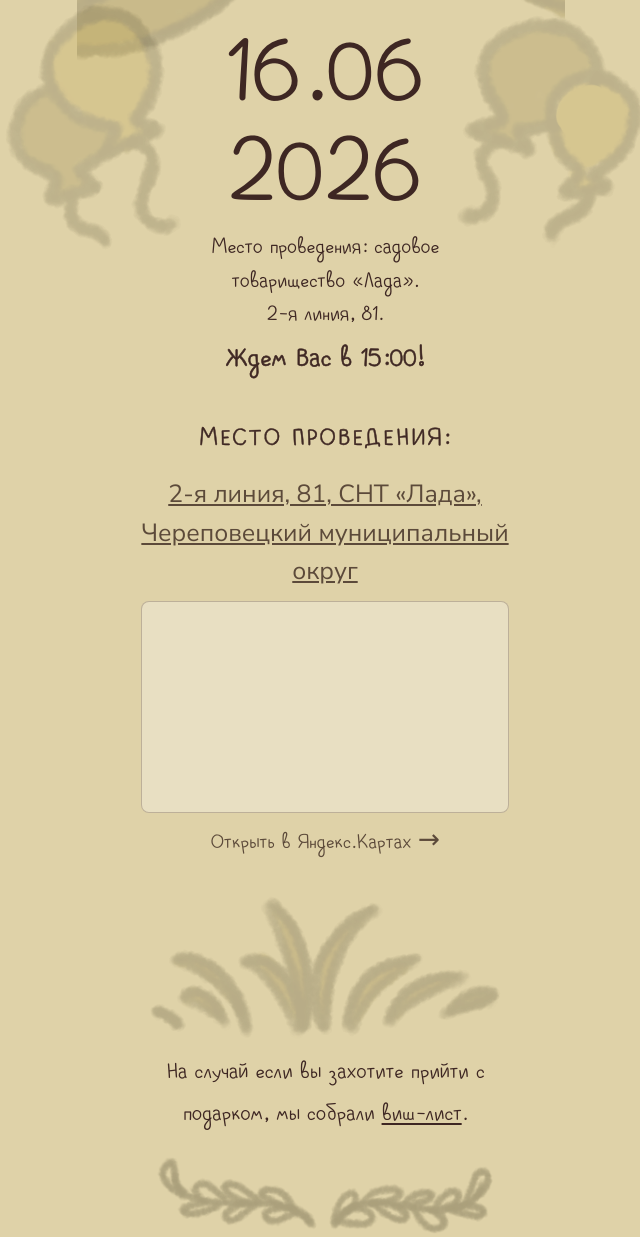
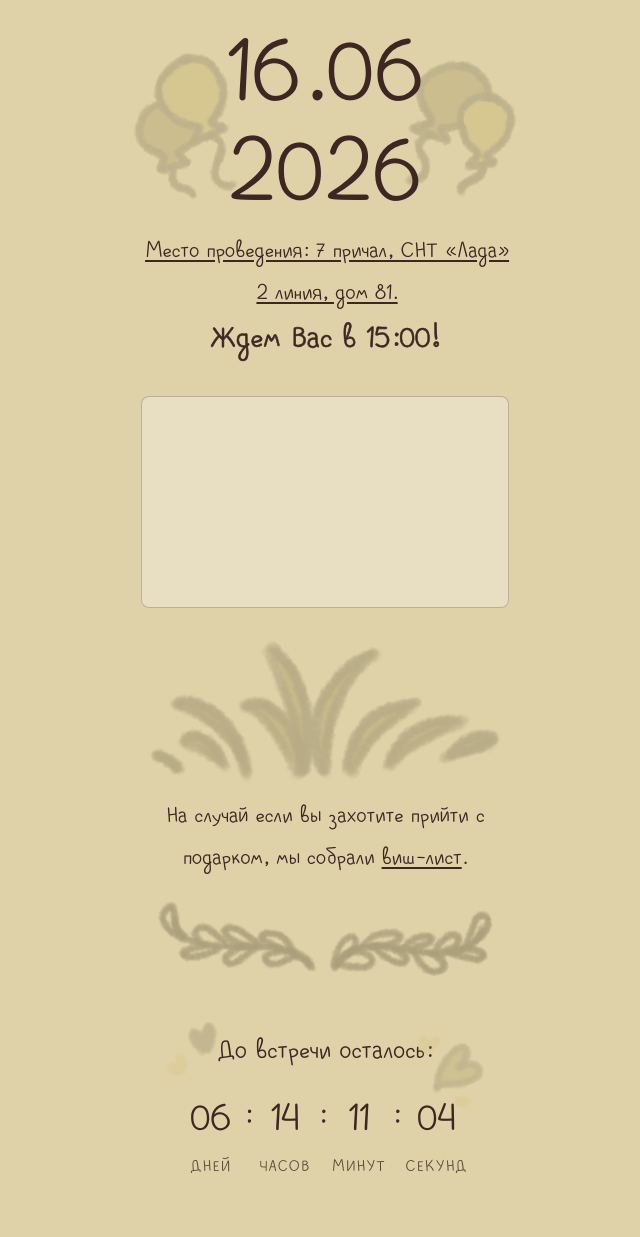
Before and after one commit to Feym4n/gender-party, a plain HTML site: page index.html in a window 1280 px wide. Shown: the part 577-1814 px from the top of the page, without its empty margins (315-955 px from the left). Drawn offline with Linux system fonts and the light colour scheme.

Commit message:
Доработать вёрстку: адрес, таймер и декор по краям экрана.
Ссылка на карту в блоке даты, фиксированные шарики и листья, увеличенный таймер.

```diff
--- a/index.html
+++ b/index.html
@@ -54,22 +54,19 @@
             <span class="date-block__date-line">2026</span>
           </p>
         </div>
-        <div class="date-block__venue">
-          <p class="text-handwritten date-block__venue-line">Место проведения: садовое</p>
-          <p class="text-handwritten date-block__venue-line">товарищество «Лада».</p>
-          <p class="text-handwritten date-block__venue-line">2-я линия, 81.</p>
-        </div>
-        <p class="text-handwritten date-block__time">Ждем Вас в 15:00!</p>
+        <p class="text-handwritten date-block__venue">
+          <a
+            href="https://yandex.ru/maps/?ll=37.996123%2C59.172317&amp;mode=whatshere&amp;whatshere%5Bpoint%5D=37.996123%2C59.172317&amp;whatshere%5Bzoom%5D=18.5741&amp;z=18"
+            class="date-block__venue-link"
+            target="_blank"
+            rel="noopener noreferrer"
+          ><span class="date-block__venue-line1">Место проведения: 7 причал, СНТ «Лада»</span><span class="date-block__venue-line2">2 линия, дом 81.</span></a>
+          <span class="date-block__time">Ждем Вас в 15:00!</span>
+        </p>
       </div>
     </section>
 
     <section class="section section--map">
-      <h2 class="section__heading section__heading--venue">Место проведения:</h2>
-      <p class="map__address">
-        <a href="https://yandex.ru/maps?whatshere%5Bpoint%5D=37.996123%2C59.172317&whatshere%5Bzoom%5D=18.5741&ll=37.99612299998179%2C59.17231699930221&z=18.5741" target="_blank" rel="noopener noreferrer">
-          2-я линия, 81, СНТ «Лада», Череповецкий муниципальный округ
-        </a>
-      </p>
       <div class="map__embed">
         <iframe
           src="https://yandex.ru/map-widget/v1/?ll=37.996123%2C59.172317&z=18&pt=37.996123%2C59.172317"
@@ -79,11 +76,6 @@
           referrerpolicy="no-referrer-when-downgrade"
         ></iframe>
       </div>
-      <p class="map__link">
-        <a href="https://yandex.ru/maps?whatshere%5Bpoint%5D=37.996123%2C59.172317&whatshere%5Bzoom%5D=18.5741&ll=37.99612299998179%2C59.17231699930221&z=18.5741" target="_blank" rel="noopener noreferrer">
-          Открыть в Яндекс.Картах →
-        </a>
-      </p>
     </section>
 
     <section class="section section--wishlist">
--- a/styles.css
+++ b/styles.css
@@ -75,20 +75,22 @@ a {
 
 .site-deco--leaves-left {
   top: 14.5rem;
-  left: max(0px, calc(var(--content-edge) - 3rem));
-  width: clamp(9rem, calc(var(--content-edge) + 7rem), 13.5rem);
+  left: 0;
+  width: 11rem;
 }
 
 .site-deco--leaves-right {
   top: 19rem;
-  right: max(0px, calc(var(--content-edge) - 2.5rem));
-  width: clamp(8.5rem, calc(var(--content-edge) + 6.5rem), 12.5rem);
+  right: 0;
+  left: auto;
+  width: 10rem;
 }
 
 .site-deco--vine-top {
   top: 0;
   left: 50%;
-  width: 100vw;
+  width: 18rem;
+  max-width: 92vw;
   transform: translateX(-50%) translateY(-10%);
   z-index: 1;
   line-height: 0;
@@ -239,6 +241,7 @@ a {
 }
 
 .section--map {
+  margin-top: -0.15rem;
   margin-bottom: 2rem;
 }
 
@@ -261,13 +264,6 @@ a {
   text-align: center;
   margin: 0 0 0.65rem;
   color: var(--text);
-}
-
-.section__heading--venue {
-  font-size: calc(1.5rem + var(--font-extra));
-  letter-spacing: 0.05em;
-  -webkit-text-stroke: 0.45px currentColor;
-  paint-order: stroke fill;
 }
 
 .section__heading--handwritten {
@@ -333,8 +329,9 @@ a {
   position: absolute;
   left: 50%;
   top: 50%;
-  width: clamp(22rem, 100vw, 40rem);
-  max-width: none;
+  width: 24rem;
+  max-width: calc(100vw - 0.5rem);
+  height: auto;
   transform: translate(-50%, -50%);
   opacity: 0.85;
   z-index: 0;
@@ -364,38 +361,38 @@ a {
 }
 
 .date-block__venue {
-  max-width: 22rem;
   margin: 0.15rem auto 0.45rem;
+  padding: 0 0.25rem;
 }
 
-.date-block__venue-line {
-  font-size: calc(1.22rem + var(--font-extra));
-  font-weight: 400;
-  line-height: 1.22;
-  margin: 0;
+.date-block__venue-link {
+  display: inline-block;
+  color: inherit;
+  font-size: inherit;
+  font-weight: inherit;
+  line-height: inherit;
+  text-decoration: underline;
+  text-underline-offset: 3px;
   -webkit-text-stroke: 0;
 }
 
+.date-block__venue-line1,
+.date-block__venue-line2 {
+  display: block;
+  white-space: nowrap;
+}
+
+.date-block__venue-link:hover {
+  color: var(--text-muted);
+}
+
 .date-block__time {
-  font-size: calc(1.68rem + var(--font-extra));
+  display: block;
+  margin-top: 0.08rem;
+  font-size: calc(1.68rem + var(--font-extra) + 4pt);
   line-height: 1.15;
-  margin: 0.15rem 0 0;
   -webkit-text-stroke: 0.55px currentColor;
   paint-order: stroke fill;
-}
-
-.map__address {
-  text-align: center;
-  margin: 0 0 0.65rem;
-  font-family: var(--font-sans);
-  font-size: calc(1.05rem + var(--font-extra));
-}
-
-.map__address a {
-  font-family: var(--font-sans);
-  color: var(--text-muted);
-  text-decoration: underline;
-  text-underline-offset: 2px;
 }
 
 .map__embed {
@@ -410,21 +407,6 @@ a {
   width: 100%;
   height: 210px;
   border: 0;
-}
-
-.map__link {
-  text-align: center;
-  margin: 0.65rem 0 0;
-  font-size: calc(1.15rem + var(--font-extra));
-}
-
-.map__link a {
-  color: var(--text-muted);
-  text-decoration: none;
-}
-
-.map__link a:hover {
-  text-decoration: underline;
 }
 
 .countdown-area {
@@ -443,7 +425,7 @@ a {
   display: flex;
   align-items: flex-start;
   justify-content: center;
-  gap: 0.2rem;
+  gap: 0.3rem;
   flex-wrap: nowrap;
 }
 
@@ -451,12 +433,12 @@ a {
   display: flex;
   flex-direction: column;
   align-items: center;
-  min-width: 3.1rem;
+  min-width: 3.45rem;
 }
 
 .countdown__value {
   font-family: var(--font-hand);
-  font-size: clamp(calc(2rem + var(--font-extra)), 8.5vw, calc(2.45rem + var(--font-extra)));
+  font-size: clamp(calc(2.25rem + var(--font-extra)), 9.5vw, calc(2.75rem + var(--font-extra)));
   font-weight: 400;
   line-height: 1;
   font-variant-numeric: tabular-nums;
@@ -464,19 +446,19 @@ a {
 
 .countdown__label {
   font-family: var(--font-hand);
-  font-size: calc(0.72rem + var(--font-extra));
+  font-size: calc(0.82rem + var(--font-extra));
   text-transform: uppercase;
   letter-spacing: 0.05em;
   color: var(--text-muted);
-  margin-top: 0.3rem;
+  margin-top: 0.32rem;
 }
 
 .countdown__sep {
   font-family: var(--font-hand);
-  font-size: calc(1.85rem + var(--font-extra));
+  font-size: calc(2.05rem + var(--font-extra));
   font-weight: 400;
   line-height: 1;
-  padding-top: 0.1rem;
+  padding-top: 0.12rem;
 }
 
 .countdown__done {
```
